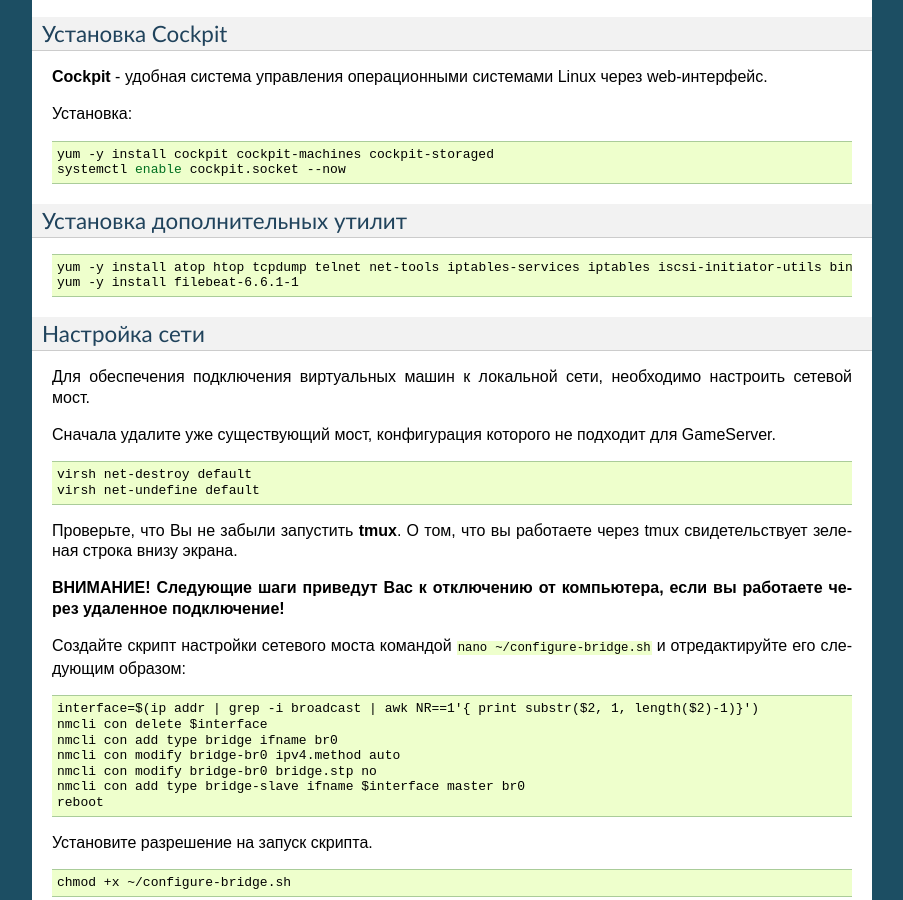
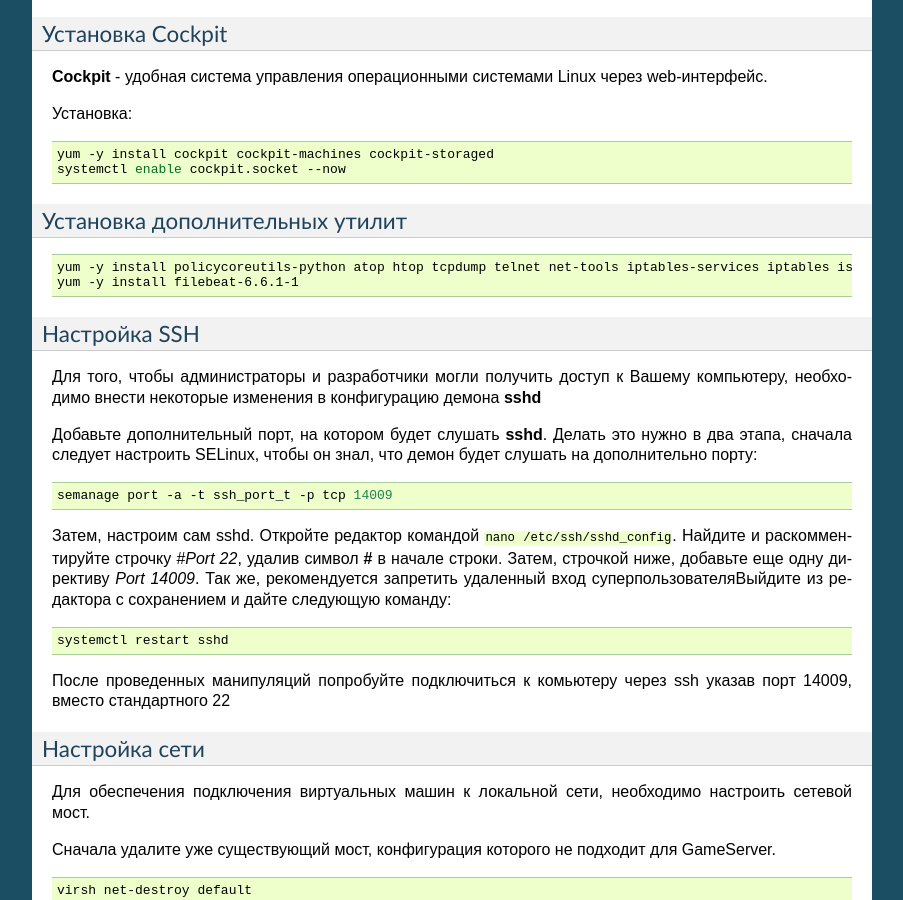
Before and after one commit to Tualua/playkey, a Sphinx documentation site: the page built from docs/install-centos.rst, in a window 1280 px wide and 900 px high, scrolled down 14180 px. Shown: the whole window, without its empty margins (198-1101 px from the left). Built offline with Sphinx 7.4.7, drawn with Linux system fonts in a browser that asks for light colours.

```diff
--- a/docs/install-centos.rst
+++ b/docs/install-centos.rst
@@ -280,8 +280,28 @@
 
 .. code-block:: bash
 
-   yum -y install atop htop tcpdump telnet net-tools iptables-services iptables iscsi-initiator-utils bind-utils curl bridge-utils pciutils ntp
+   yum -y install policycoreutils-python atop htop tcpdump telnet net-tools iptables-services iptables iscsi-initiator-utils bind-utils curl bridge-utils pciutils ntp
    yum -y install filebeat-6.6.1-1
+
+Настройка SSH
+=============
+
+Для того, чтобы администраторы и разработчики могли получить доступ к Вашему компьютеру, необходимо внести некоторые изменения в конфигурацию демона **sshd**
+
+Добавьте дополнительный порт, на котором будет слушать **sshd**. Делать это нужно в два этапа, сначала следует настроить SELinux, чтобы он знал, что демон будет слушать на дополнительно порту:
+
+.. code-block:: bash
+
+   semanage port -a -t ssh_port_t -p tcp 14009
+
+Затем, настроим сам sshd. Откройте редактор командой :bash:`nano /etc/ssh/sshd_config`. Найдите и раскомментируйте строчку *#Port 22*, удалив символ **#** в начале строки. Затем, строчкой ниже, добавьте еще одну директиву  *Port 14009*. Так же, рекомендуется запретить удаленный вход суперпользователяВыйдите из редактора с сохранением и дайте следующую команду:
+
+.. code-block:: bash
+
+   systemctl restart sshd
+
+После проведенных манипуляций попробуйте подключиться к комьютеру через ssh указав порт 14009, вместо стандартного 22
+
 
 Настройка сети
 ==============
```
Also changed, not shown: docs/index.rst (+9 -0 lines), docs/images/Annotation 2020-05-29 130751.png (added).
